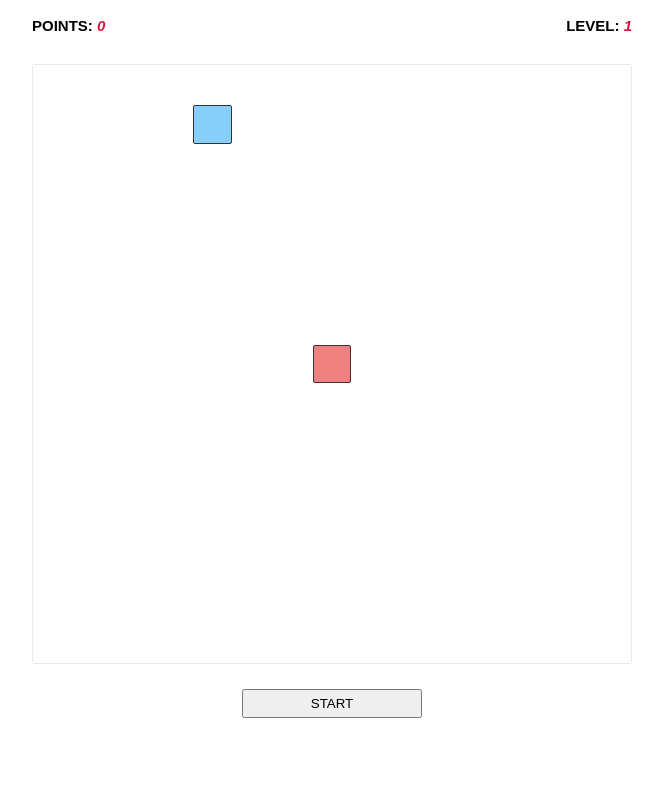
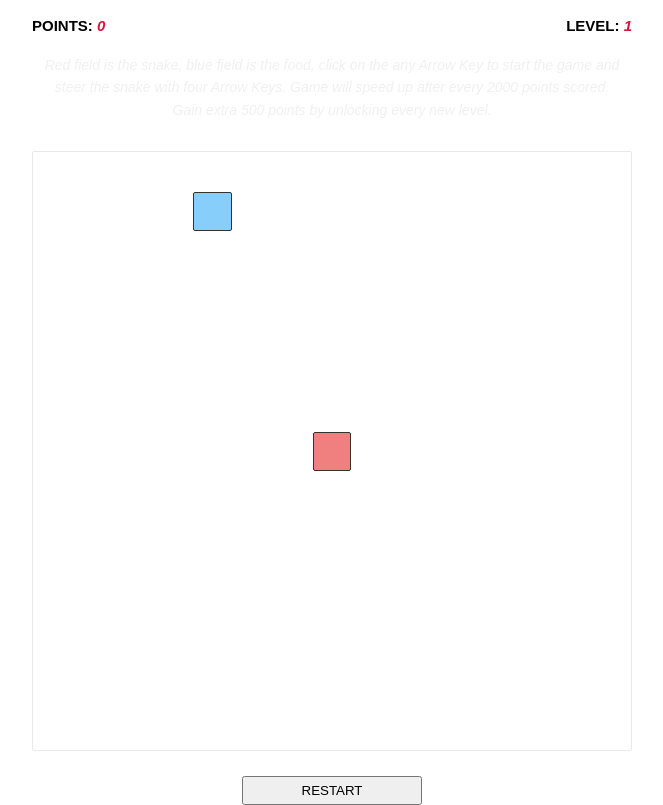
Before and after one commit to IvanMPR/Snake, a plain HTML site: page index.html in a window 1280 px wide. Shown: the part 46-851 px from the top of the page, without its empty margins (308-971 px from the left). Before the commit the page ends 800 px from the top, so only its background shows below. Drawn offline with Linux system fonts and the light colour scheme.

Commit message:
description added

```diff
--- a/index.html
+++ b/index.html
@@ -14,7 +14,14 @@
       <h2>Points: <span class="points-amount">0</span></h2>
       <h2>Level: <span class="level-amount">1</span></h2>
     </div>
+    <div class="rules">
+      Red field is the snake, blue field is the food, click on the any Arrow Key
+      to start the game and<br />
+      steer the snake with four Arrow Keys. Game will speed up after every 2000
+      points scored.<br />
+      Gain extra 500 points by unlocking every new level.
+    </div>
     <div class="grid"></div>
-    <button class="btn">START</button>
+    <button class="btn">RESTART</button>
   </body>
 </html>
```
